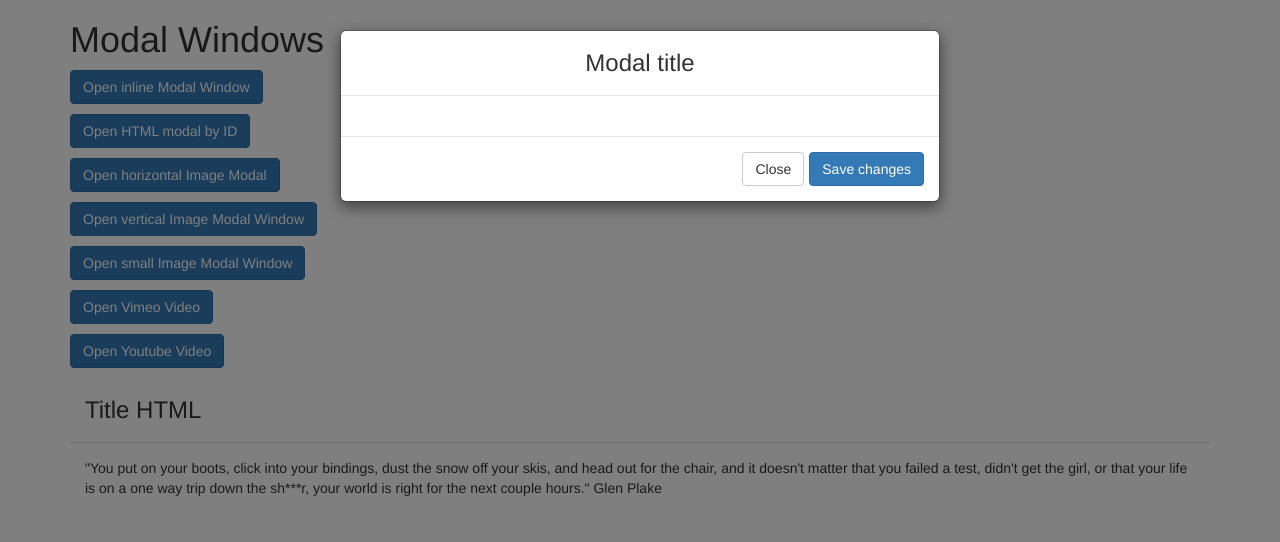
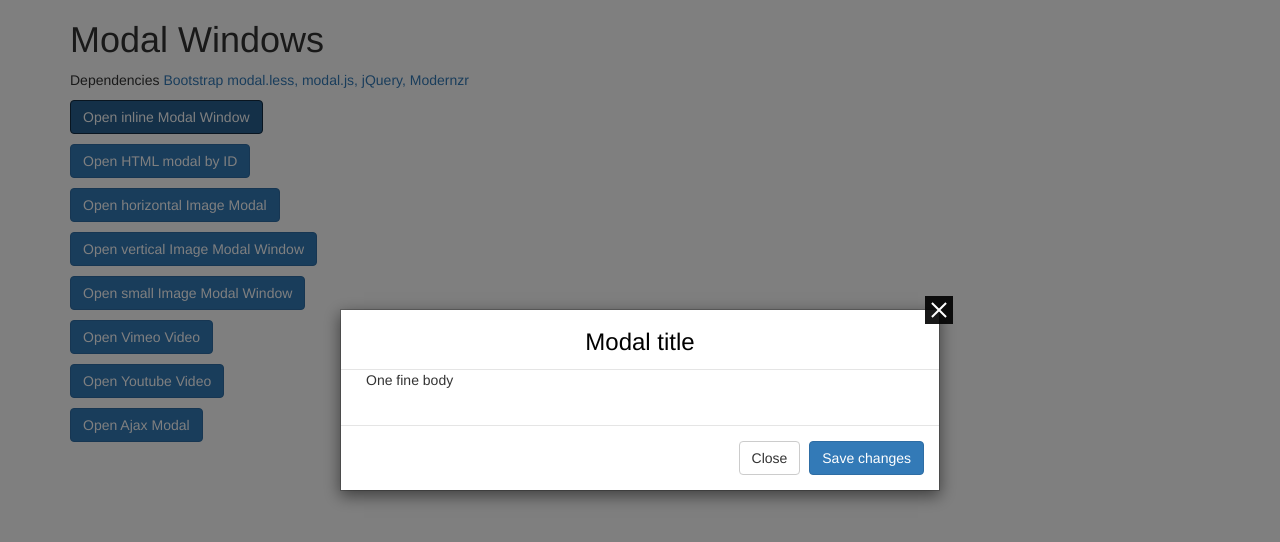
Before and after one commit to zaneray/modal-extras, a plain HTML site: page index.html in a window 1280 px wide. Both pictures are taken after a click on the link "Open inline Modal Window". Drawn offline with nearby package versions, Linux system fonts and the light colour scheme.

Commit message:
Tightening Up CSS and Adding Content
Tightening Up CSS and Adding Content

```diff
--- a/index.html
+++ b/index.html
@@ -4,7 +4,7 @@
   <title>modal extras</title>
   <link rel="stylesheet" type="text/css" href="https://maxcdn.bootstrapcdn.com/bootstrap/3.3.5/css/bootstrap.min.css">
   <link rel="stylesheet" type="text/css" href="css/modal-extras.css">
-        <script src="//code.jquery.com/jquery-2.1.4.min.js"></script>
+  <script src="https://code.jquery.com/jquery-2.1.4.min.js"></script>
   <script src="js/modal-extras.js"></script>
   <script src="https://maxcdn.bootstrapcdn.com/bootstrap/3.3.5/js/bootstrap.min.js"></script>
 </head>
@@ -12,26 +12,29 @@
   <div class="container">
 
     <h1>Modal Windows</h1>
-
-    <div id="modal-code">
+      <p>Dependencies <a href="http://getbootstrap.com/javascript/#modals" target="_blank">Bootstrap modal.less, modal.js,</a> <a href="https://jquery.com/">jQuery,</a> <a href="http://modernizr.com/">Modernzr</a></p>
       <p><a href="#" class="btn btn-large btn-primary" data-toggle="modal" data-target="#my-modal">Open inline Modal Window</a></p>
       <p><a href="#" id="my-btn" class="btn btn-large btn-primary" data-toggle="modal-html" data-id="id-1234">Open HTML modal by ID</a></p>
-      <p><a href="http://static.evo.com/content/promo/2015-5-20-ronix_coop-hp_hero-3.jpg" class="btn btn-large btn-primary" data-toggle="modal-image">Open horizontal Image Modal </a></p>
-      <p><a href="http://images.evo.com/imgp/1500/77094/372495/clone.jpg" class="btn btn-large btn-primary" data-toggle="modal-image">Open vertical Image Modal Window</a></p>
-      <p><a href="http://static.evo.com/content/promo/2015-1-23_generic_sale_shoes5.jpg" class="btn btn-large btn-primary" data-toggle="modal-image">Open small Image Modal Window</a></p>
+      <p><a href="http://www.zaneray.com/proto/images/flatheadsunset.jpg" class="btn btn-large btn-primary" data-toggle="modal-image">Open horizontal Image Modal </a></p>
+      <p><a href="http://www.zaneray.com/proto/images/fireotm.jpg" class="btn btn-large btn-primary" data-toggle="modal-image">Open vertical Image Modal Window</a></p>
+      <p><a href="http://www.zaneray.com/proto/images/two-med.jpg" class="btn btn-large btn-primary" data-toggle="modal-image">Open small Image Modal Window</a></p>
 
       <p><a href="https://vimeo.com/74980365" class="btn btn-large btn-primary" data-key="74980365" data-source="Vimeo" data-toggle="modal-video">Open Vimeo Video</a></p>
       <p><a href="https://www.youtube.com/watch?v=YZKZuWELJ2I" class="btn btn-large btn-primary" data-key="YZKZuWELJ2I" data-source="youtube" data-toggle="modal-video">Open Youtube Video</a></p>
+      <p><a href="http://www.zaneray.com" class="btn btn-large btn-primary" data-toggle="modal-ajax">Open Ajax Modal</a></p>
 
       <!-- Example of Content HTML modal window -->
+      <div class="hidden">
         <div id="id-1234" class="modal-html-insert">
           <div class="modal-header">
-              <h3 class="modal-title">Title HTML</h3>
+            <h3 class="modal-title">Ski Quotes</h3>
           </div>
           <div class="modal-body">
             <p>
-              "You put on your boots, click into your bindings, dust the snow off your skis, and head out for the chair, and it doesn't matter that you failed a test, didn't get the girl, or that your life is on a one way trip down the sh***r, your world is right for the next couple hours."  Glen Plake
+            <img src="http://blog.thenewstribune.com/adventure/files/2013/01/plake2-263x400.jpg" style="float:left; margin-right: 20px; max-width: 150px;">
+              "You put on your boots, click into your bindings, dust the snow off your skis, and head out for the chair, and it doesn't matter that you failed a test, didn't get the girl, or that your life is on a one way trip down the sh***r, your world is right for the next couple hours." <strong>Glen Plake</strong>
             </p>
+          </div>
         </div>
       </div>
 
@@ -44,7 +47,7 @@
               <h3 class="modal-title">Modal title</h3>
             </div>
             <div class="modal-body">
-                      <p>One fine body…</p>
+              <p>One fine body</p>
             </div>
             <div class="modal-footer">
               <button type="button" class="btn btn-default" data-dismiss="modal">Close</button>
@@ -53,7 +56,8 @@
           </div><!-- /.modal-content -->
         </div><!-- /.modal-dialog -->
       </div><!-- /.modal -->
-      </div>
+
+
   </div>
 
 </body>
--- a/less/modal-extras.less
+++ b/less/modal-extras.less
@@ -1,9 +1,11 @@
-// Declaring variables
-@transition-base: all .3s ease-out;
-@z-index-1:   100;
+//---------- Variables --------//
+@transition-base:                   all .3s ease-out;
+@z-index-1:                         100;
 @content-hero-z-index:              @z-index-1;
 @mixin-loading-animation-after:     @content-hero-z-index + 20;
+@margin-base:                       25px;
 
+//--------- Mixins ---------//
 .opacity(@opacity) {
   opacity: @opacity;
   // IE8 filter
@@ -22,12 +24,7 @@
 	-ms-transition:     @transition;
 	-o-transition:      @transition;
 }
-
-img {
-  max-width: 100%;
-}
-
-//------loading animation----------------------
+//------ loading animation
 
 @-moz-keyframes loading {
     0% {
@@ -59,7 +56,6 @@ img {
     }
 }
 
-//loading animation
 .loading(@size: 2.5em, @border: 5px, @color: @color-gray-light, @opacity: .8) {
     cursor: wait;
     position: relative;
@@ -96,11 +92,35 @@ img {
     }
 }
 
+//------ common CSS
+img {
+  max-width: 100%;
+}
 
-//-------modal formatting --------------
+//---------- modal styles ----------//
+.modal-content {
+    border-radius: 0;
+}
 
+.modal-content:after {
+    content: " ";
+    display: table;
+    clear: both;
+}
 
-//vertical center it.
+.modal-body {
+    .clearfix();
+    padding: 0 @margin-base @margin-base;
+    white-space: normal;
+}
+
+@media (min-width: @screen-xs-min) {
+    .modal-form {
+        padding-left: 15%;
+        padding-right: 15%;
+    }
+}
+
 .modal {
     white-space: nowrap;
     font-size: 0;
@@ -117,19 +137,63 @@ img {
 }
 
 .modal-dialog {
-
+    font-size: @font-size-base;
+    margin: 13px;
+    text-align: left;
+    display: inline-block;
+    vertical-align: middle;
+    white-space: normal;
+    max-width: 90%;
 }
 
+@media (min-width:@screen-xs-min) {
+    .modal-dialog {
+        margin: 30px;
+    }
+}
 
+.modal-btn-close {
+    cursor: pointer;
+    position: absolute;
+    z-index: 300;
+    background: rgba(0,0,0,.9);
+    width: 28px;
+    height: 28px;
+    top: -13px;
+    right: -13px;
+    .opacity(1);
+    .transition(@transition-base);
 
-//---------Modal Ajax-----------------------
+    &:before,
+    &:after {
+        content: '';
+        display: block;
+        position: absolute;
+        top: 4px;
+        border-left: 2px solid #fff;
+        height: 20px;
+    }
 
+    &:before {
+        .rotate(45deg);
+        left: 13px;
+    }
+
+    &:after {
+        .rotate(-45deg);
+        right: 13px;
+    }
+}
+
+//------ Modal Ajax
 .modal-ajax {
     .modal-dialog {
-
+        width: 760px;
     }
 
     .modal-body {
+        overflow: auto;
+
         h1:first-child,
         h2:first-child,
         h3:first-child,
@@ -139,10 +203,6 @@ img {
 
         div {
             width: auto !important;
-        }
-
-        table {
-            width: 100% !important;
         }
 
         img {
@@ -159,9 +219,7 @@ img {
     }
 }
 
-
-//---------Modal Images-----------------------
-
+//------ Modal Images
 .modal-image-wrapper .modal-dialog {
     max-width: 90%;
     width: auto;
@@ -190,8 +248,7 @@ img {
         }
     }
 }
-
-//support for viewport height units.
+// support for viewport height units: dependency Modernzr
 .no-cssvhunit .modal-image {
     height: 650px;
 }
@@ -200,9 +257,18 @@ img {
     max-height: 90vh;
 }
 
+.modal-header {
+    padding-bottom: 0;
+    margin-bottom: 0;
+    text-align: center;
+}
 
+.modal-title {
+    margin-bottom: 10px;
+    color: #000;
+}
 
-//----------Modal videos--------------
+//------ Modal videos
 .modal-video .modal-dialog {
     width: 90%;
     max-width: 1280px;
```
Also changed, not shown: css/modal-extras.css. Lines whose indentation alone changed are shown as unchanged.
